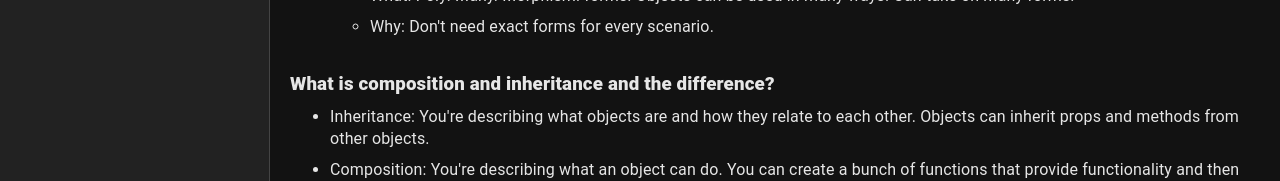
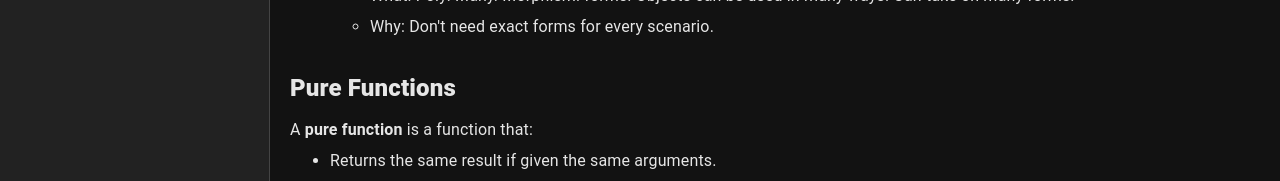
Before and after one commit to joshmarnold/frontend-interview-guide, a React (Create React App) app in the folder web-ui/: page /general-programming in a window 1280 px wide. Shown: the part 619-800 px from the top of the page. Built offline with nearby package versions, Linux system fonts and the light colour scheme.

Commit message:
Added pure function doc

```diff
--- a/web-ui/src/pages/GeneralProgramming.jsx
+++ b/web-ui/src/pages/GeneralProgramming.jsx
@@ -1,4 +1,5 @@
 import React from "react";
+import Highlight from "react-highlight";
 
 const GeneralProgramming = () => {
   return (
@@ -49,18 +50,37 @@ const GeneralProgramming = () => {
         </li>
       </ol>
 
-      <h3>What is composition and inheritance and the difference?</h3>
+      <h2>Pure Functions</h2>
+      <p>
+        A <strong>pure function</strong> is a function that:
+      </p>
       <ul>
+        <li>Returns the same result if given the same arguments.</li>
         <li>
-          Inheritance: You're describing what objects are and how they relate to
-          each other. Objects can inherit props and methods from other objects.
-        </li>
-        <li>
-          Composition: You're describing what an object can do. You can create a
-          bunch of functions that provide functionality and then you can create
-          an object and attach whatever functionality (function) that you want.
+          Does not cause any observable side effects. This means that the
+          function does not modify any external state or data.
         </li>
       </ul>
+      <p>
+        This helps maintain a clear and manageable codebase, where functions
+        have predictable outputs and no side effects.
+      </p>
+
+      <p>
+        Consider we have an array of numbers and we want to create a new array
+        with each number incremented by 1. Here's how we can do it with a pure
+        function:
+      </p>
+
+      <Highlight language="javascript">
+        {`const numbers = [1, 2, 3, 4, 5];
+const pureFunctionExample = (arr) => {
+  return arr.map((number) => number + 1);
+}
+
+const incrementedNumbers = pureFunctionExample(numbers);
+console.log(incrementedNumbers); // [2, 3, 4, 5, 6]`}
+      </Highlight>
     </>
   );
 };
```
